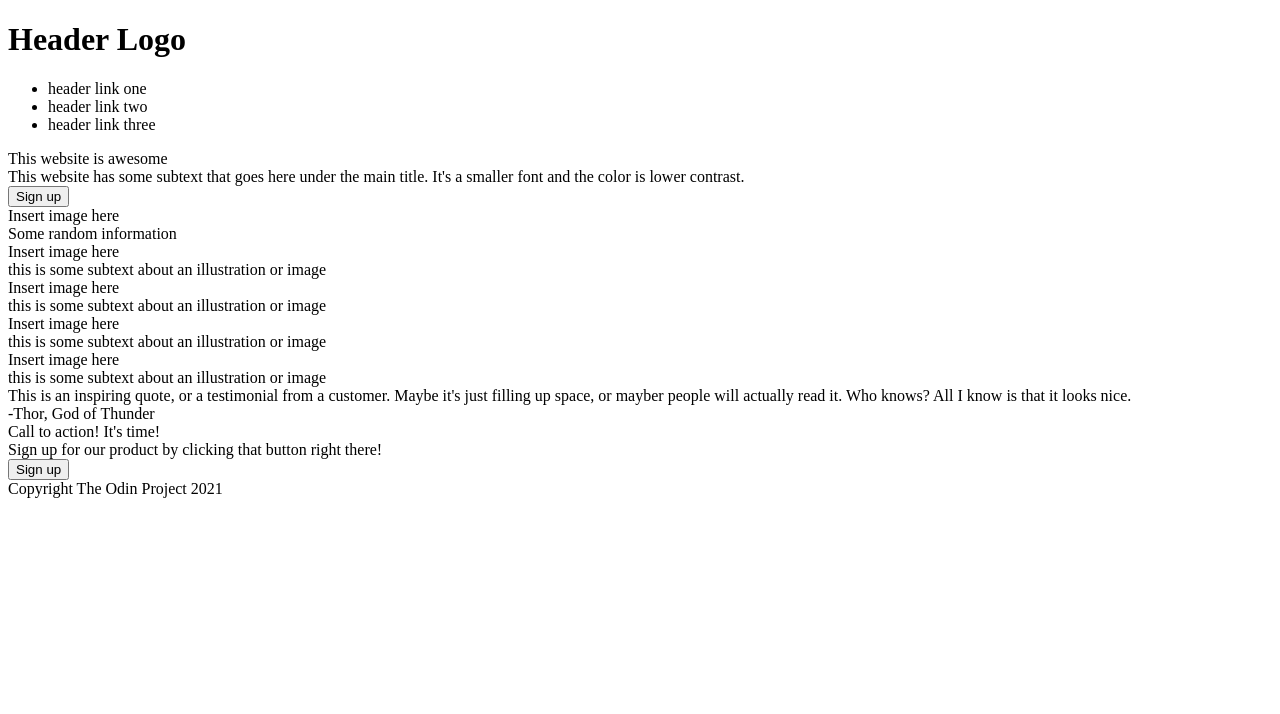
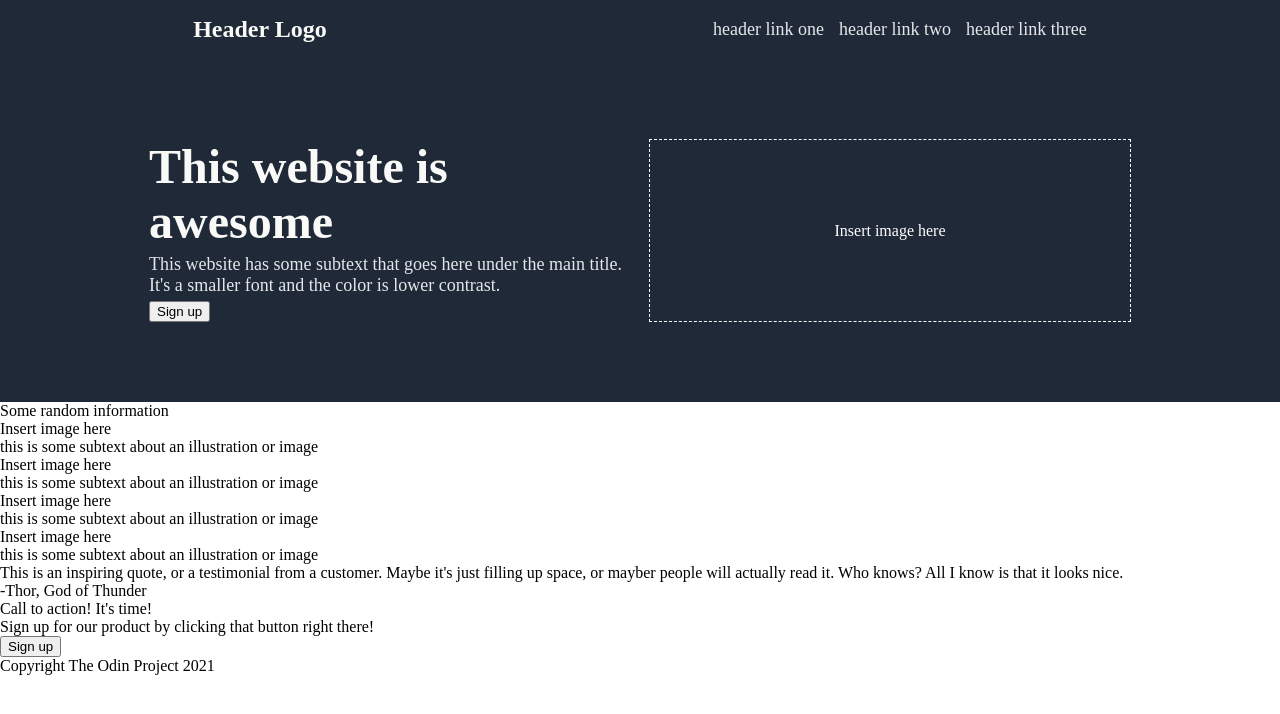
Before and after one commit to joaqua-flocka/odin-landing-page, a plain HTML site: page index.html in a window 1280 px wide. Drawn offline with Linux system fonts and the light colour scheme.

Commit message:
Begin adding styles to improve website layout

```diff
--- a/index.html
+++ b/index.html
@@ -25,8 +25,8 @@
             <div class="signup">
 
                 <div class="left">
-                    <div>This website is awesome</div>
-                    <div> This website has some subtext that goes here under the main title.
+                    <div id="big">This website is awesome</div>
+                    <div id="small"> This website has some subtext that goes here under the main title.
                         It's a smaller font and the color is lower contrast.
                     </div>
                     <div>
@@ -65,7 +65,6 @@
 
             </div>
 
-
             <div class="quote">
 
                 <div class="quotebox">
@@ -93,15 +92,12 @@
 
                 </div>
 
-
             </div>
 
             <div class="footer">Copyright The Odin Project 2021</div>
-
 
         </div>
 
     </body>
 
-
 </html>
--- a/style.css
+++ b/style.css
@@ -0,0 +1,73 @@
+ul {
+    list-style-type: none;
+    margin: 0;
+    padding: 0;
+}
+
+body {
+    margin: 0 0;
+    display: flex;
+    flex-direction: column;
+    justify-content: space-between;
+}
+
+.header {
+    background-color: #1F2937;
+    display: flex;
+    justify-content: space-around;
+    align-items: center;
+}
+
+.header h1 {
+    font-size: 24px;
+    color: #F9FaF8;
+}
+
+.header ul {
+    display: flex;
+    gap: 15px;
+    color: #e5e7eb;
+    font-size: 18px;
+}
+
+.signup {
+    background-color: #1F2937;
+    display: flex;
+    padding: 5rem;
+    justify-content: center;
+    align-items: center;
+    gap: 20px;
+}
+
+.signup .left,
+.signup .right {
+    flex: 0 1 30rem;
+}
+
+.signup .left {
+    display: flex;
+    flex-direction: column;
+    gap: 5px;
+}
+
+.signup .left #big{
+    font-size: 48px;
+    font-weight: bold;
+    color: #f9faf8;
+}
+
+.signup .left #small {
+    font-size: 18px;
+    color: #e5e7eb;
+}
+
+.signup .right {
+    border: 1px;
+    border-color: white;
+    color: white;
+    border-style: dashed;
+    align-self: stretch;
+    display: flex;
+    align-items: center;
+    justify-content: center;
+}
```
